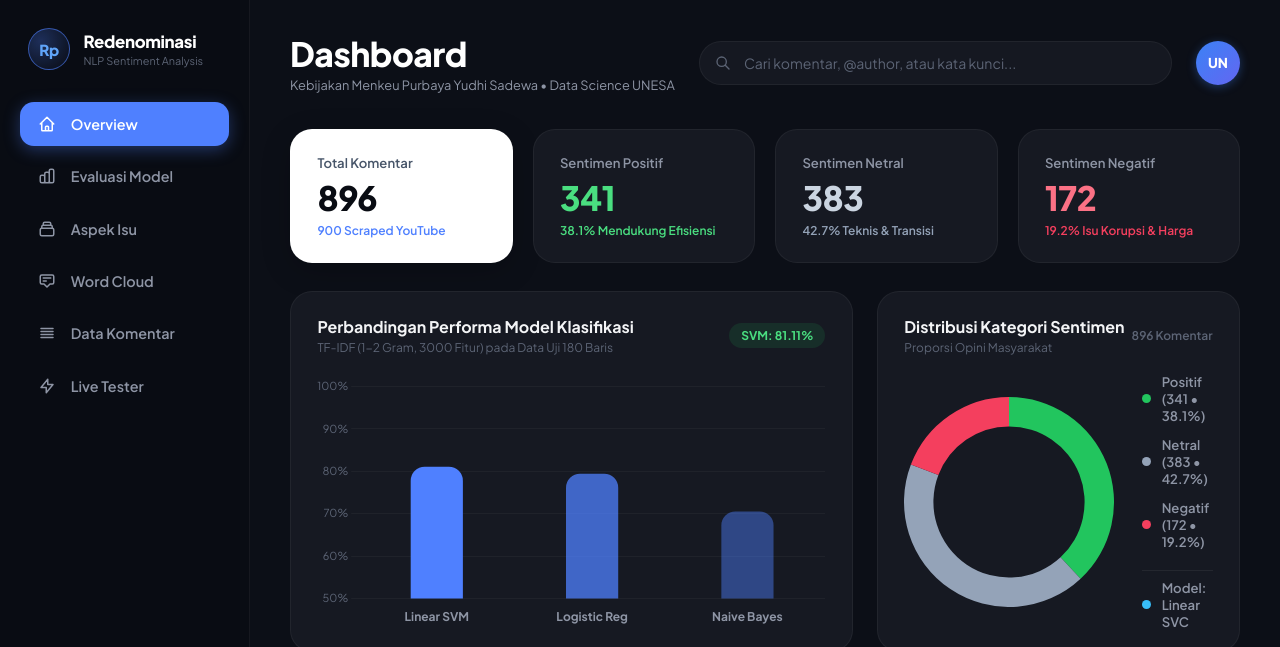
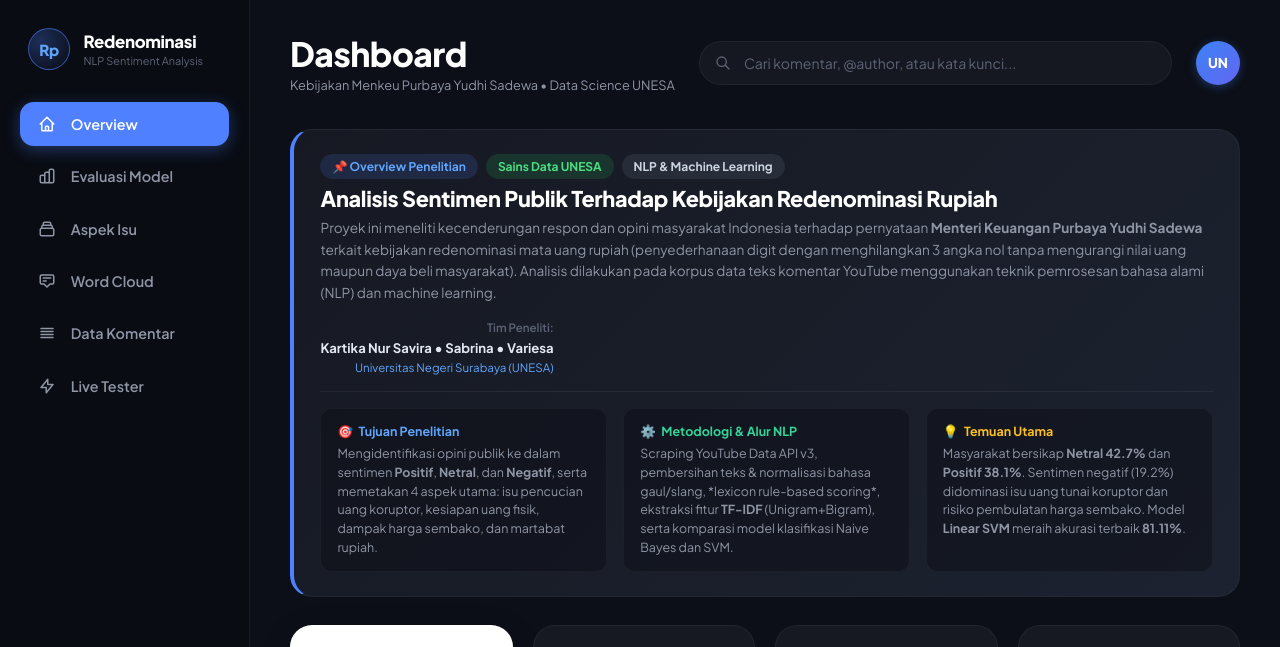
Before and after one commit to Kartika-Nur-Savira/Analisis-Sentimen-Publik-Terhadap-Redenominasi-Rupiah-Oleh-Mentri-Keuangan-Purbaya-Yudi-Sadewa, a plain HTML site: page dashboard/index.html in a window 1280 px wide. Shown: the top 647 px of the page. Drawn offline with nearby package versions, Linux system fonts and the light colour scheme.

Commit message:
docs: tambahkan ringkasan dan penjelasan project di awal dashboard

```diff
--- a/dashboard/index.html
+++ b/dashboard/index.html
@@ -115,6 +115,68 @@
 
     <!-- TAB 1: OVERVIEW -->
     <div id="view-overview" class="view-panel">
+
+      <!-- SECTION PENJELASAN PROJECT (HERO / INTRO CARD) -->
+      <section class="card-rounded" style="margin-bottom: 1.75rem; background: linear-gradient(135deg, #161922 0%, #1c2230 100%); border-left: 4px solid var(--accent-blue);">
+        <div style="display: flex; justify-content: space-between; align-items: flex-start; flex-wrap: wrap; gap: 1rem; margin-bottom: 1rem;">
+          <div>
+            <div style="display: flex; align-items: center; gap: 0.5rem; margin-bottom: 0.4rem;">
+              <span class="badge-pill" style="background: rgba(79, 128, 255, 0.15); color: #60a5fa; font-weight: 700;">
+                📌 Overview Penelitian
+              </span>
+              <span class="badge-pill" style="background: rgba(34, 197, 94, 0.15); color: #4ade80;">
+                Sains Data UNESA
+              </span>
+              <span class="badge-pill" style="background: rgba(148, 163, 184, 0.12); color: #cbd5e1;">
+                NLP &amp; Machine Learning
+              </span>
+            </div>
+            <h2 style="font-size: 1.35rem; font-weight: 800; color: #ffffff; letter-spacing: -0.3px;">
+              Analisis Sentimen Publik Terhadap Kebijakan Redenominasi Rupiah
+            </h2>
+            <p style="font-size: 0.85rem; color: var(--text-muted); margin-top: 5px; max-width: 900px; line-height: 1.6;">
+              Proyek ini meneliti kecenderungan respon dan opini masyarakat Indonesia terhadap pernyataan <strong>Menteri Keuangan Purbaya Yudhi Sadewa</strong> terkait kebijakan redenominasi mata uang rupiah (penyederhanaan digit dengan menghilangkan 3 angka nol tanpa mengurangi nilai uang maupun daya beli masyarakat). Analisis dilakukan pada korpus data teks komentar YouTube menggunakan teknik pemrosesan bahasa alami (NLP) dan machine learning.
+            </p>
+          </div>
+
+          <div style="display: flex; flex-direction: column; align-items: flex-end; gap: 0.25rem;">
+            <span style="font-size: 0.72rem; color: var(--text-dim); font-weight: 600;">Tim Peneliti:</span>
+            <span style="font-size: 0.82rem; font-weight: 700; color: #e2e8f0;">Kartika Nur Savira • Sabrina • Variesa</span>
+            <span style="font-size: 0.72rem; color: #60a5fa;">Universitas Negeri Surabaya (UNESA)</span>
+          </div>
+        </div>
+
+        <!-- 3 Highlight Boxes -->
+        <div style="display: grid; grid-template-columns: repeat(auto-fit, minmax(260px, 1fr)); gap: 1rem; padding-top: 1rem; border-top: 1px solid rgba(255, 255, 255, 0.06);">
+          <div style="background: rgba(12, 15, 23, 0.5); border-radius: 12px; padding: 0.9rem 1rem; border: 1px solid rgba(255, 255, 255, 0.04);">
+            <p style="font-size: 0.78rem; font-weight: 700; color: #60a5fa; margin-bottom: 0.3rem; display: flex; align-items: center; gap: 0.35rem;">
+              <span>🎯</span> Tujuan Penelitian
+            </p>
+            <p style="font-size: 0.78rem; color: var(--text-muted); line-height: 1.5;">
+              Mengidentifikasi opini publik ke dalam sentimen <strong>Positif</strong>, <strong>Netral</strong>, dan <strong>Negatif</strong>, serta memetakan 4 aspek utama: isu pencucian uang koruptor, kesiapan uang fisik, dampak harga sembako, dan martabat rupiah.
+            </p>
+          </div>
+
+          <div style="background: rgba(12, 15, 23, 0.5); border-radius: 12px; padding: 0.9rem 1rem; border: 1px solid rgba(255, 255, 255, 0.04);">
+            <p style="font-size: 0.78rem; font-weight: 700; color: #34d399; margin-bottom: 0.3rem; display: flex; align-items: center; gap: 0.35rem;">
+              <span>⚙️</span> Metodologi &amp; Alur NLP
+            </p>
+            <p style="font-size: 0.78rem; color: var(--text-muted); line-height: 1.5;">
+              Scraping YouTube Data API v3, pembersihan teks &amp; normalisasi bahasa gaul/slang, *lexicon rule-based scoring*, ekstraksi fitur <strong>TF-IDF</strong> (Unigram+Bigram), serta komparasi model klasifikasi Naive Bayes dan SVM.
+            </p>
+          </div>
+
+          <div style="background: rgba(12, 15, 23, 0.5); border-radius: 12px; padding: 0.9rem 1rem; border: 1px solid rgba(255, 255, 255, 0.04);">
+            <p style="font-size: 0.78rem; font-weight: 700; color: #fbbf24; margin-bottom: 0.3rem; display: flex; align-items: center; gap: 0.35rem;">
+              <span>💡</span> Temuan Utama
+            </p>
+            <p style="font-size: 0.78rem; color: var(--text-muted); line-height: 1.5;">
+              Masyarakat bersikap <strong>Netral 42.7%</strong> dan <strong>Positif 38.1%</strong>. Sentimen negatif (19.2%) didominasi isu uang tunai koruptor dan risiko pembulatan harga sembako. Model <strong>Linear SVM</strong> meraih akurasi terbaik <strong>81.11%</strong>.
+            </p>
+          </div>
+        </div>
+      </section>
+
       <!-- ROW 1: 4 KPI CARDS -->
       <section class="kpi-row">
         <!-- Card 1: Featured White Card -->
```
